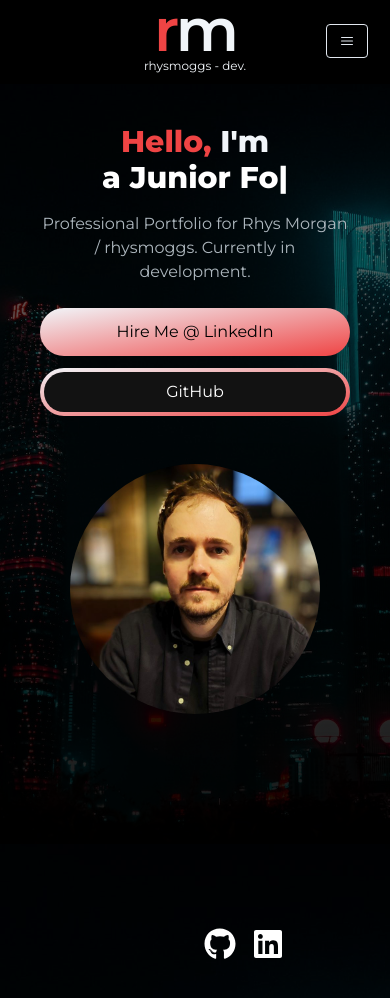
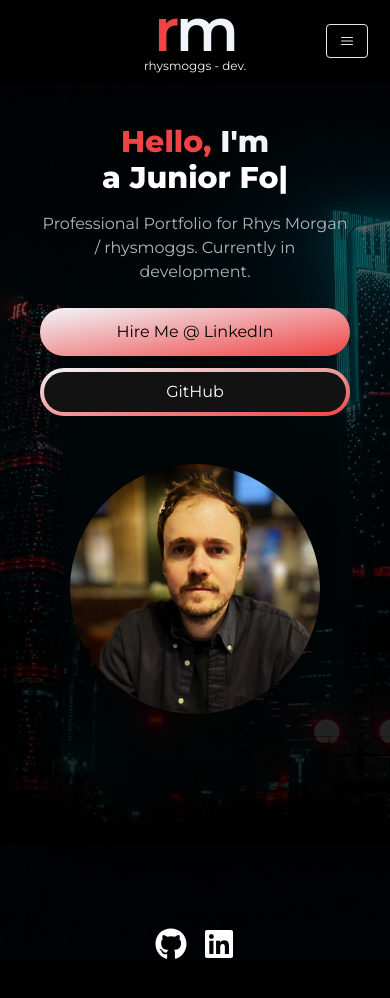
Before and after one commit to rhysmoggs/portfolio2024, a Next.js app: page / in a window 390 px wide. After the commit the page ends 960 px from the top, so only its background shows below. Built offline with nearby package versions, Linux system fonts and the light colour scheme.

Commit message:
center socail icons mobile

```diff
--- a/app/components/Footer.jsx
+++ b/app/components/Footer.jsx
@@ -3,7 +3,7 @@ import React from 'react'
 
 function Footer() {
   return (
-    <footer className='mb-10 flex flex-row justify-center centerFooter'>
+    <footer className='mb-10 flex flex-row justify-center calcWidth'>
       {/* <span>rhysmoggs</span> */}
       <Link
         href={'https://www.linkedin.com/in/rhysmoggs/'}
--- a/app/globals.css
+++ b/app/globals.css
@@ -35,10 +35,6 @@ body {
   margin-left: calc(25vw);
 }
 
-.centerFooter {
-  margin-left: calc(25vw);
-}
-
 @media screen and (max-width: 768px) {
   .calcWidth {
     margin: 0px 40px;
```
